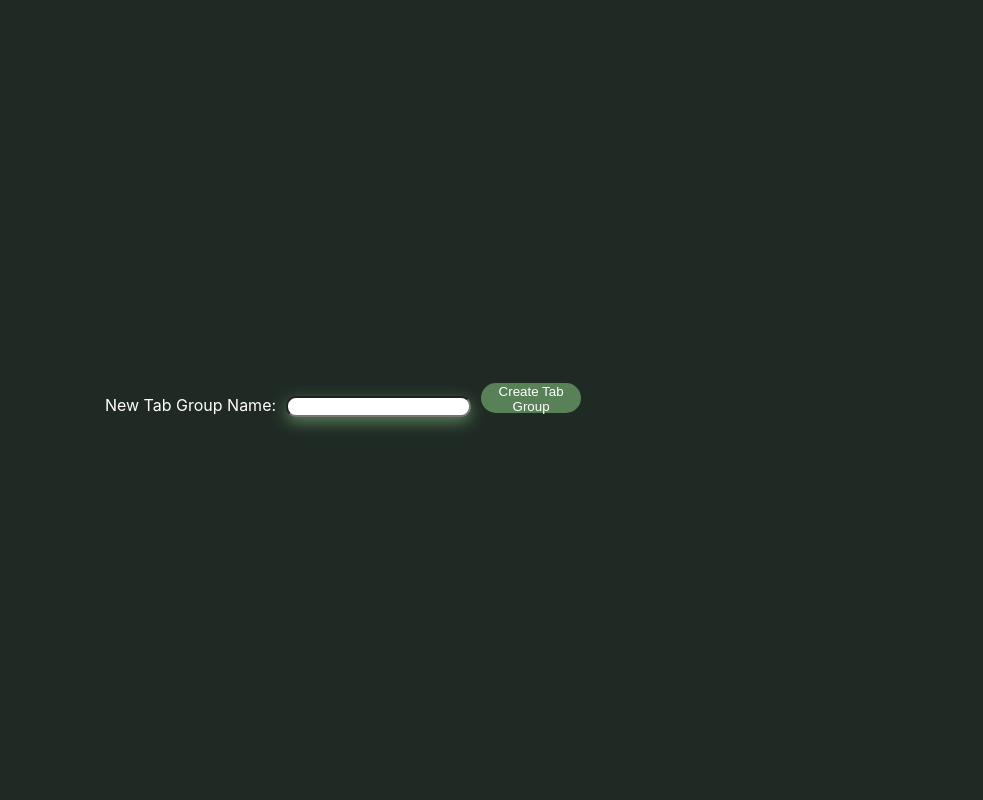
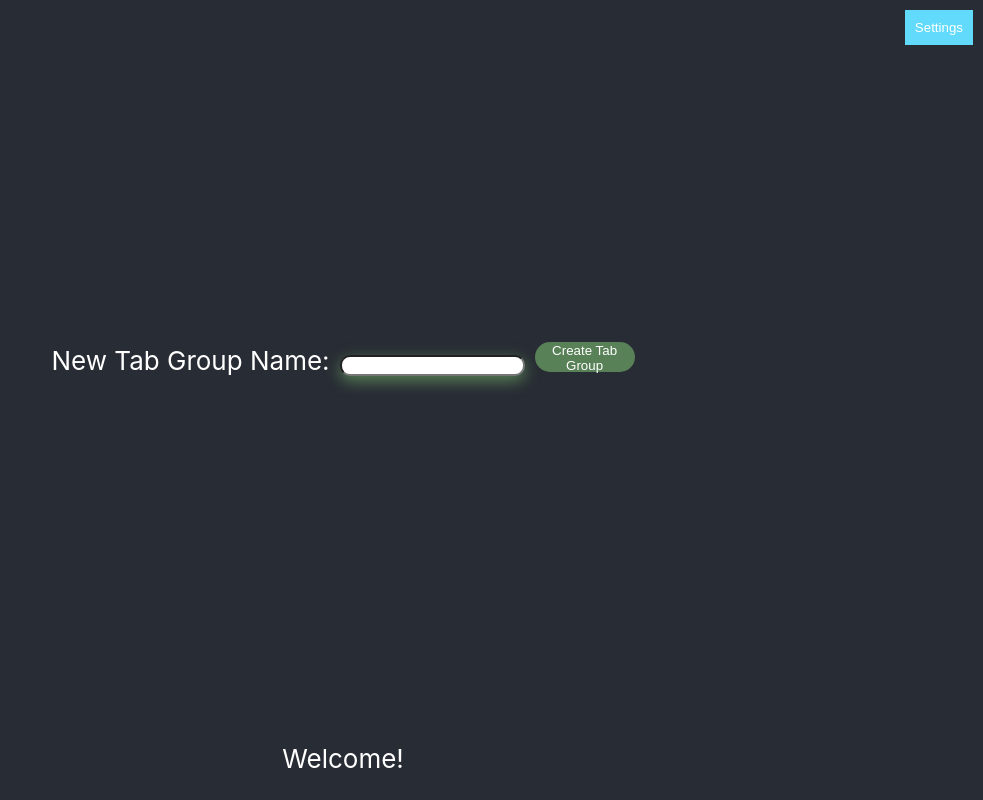
Before and after one commit to OmoT7/IEEE-POST, a React (Create React App) app: page / in a window 1280 px wide. Shown: the whole page, without its empty margins (297-1280 px from the left). Built offline with nearby package versions, Linux system fonts and the light colour scheme.

Commit message:
settings integration hopefully

```diff
--- a/src/App.js
+++ b/src/App.js
@@ -1,69 +1,99 @@
+// import React, { useState } from 'react';
+// import './app_home.css'; // Import your CSS file
+// import Dropdown from './Dropdown';
+// import Settings from './Settings';
+
+// function App() {
+
+//   // const [linkUrl, setLinkUrl] = useState('');
+//   // const [links, setLinks] = useState([]);
+
+//   // const handleSubmit =  (e) => {
+//   //   e.preventDefault();
+//   // }
+//   // const handleLinkInput = (event) => {
+//   //   setLinkUrl(event.target.value.trim());
+//   // };
+
+//   // const submitLink = () => {
+//   //   if (linkUrl !== '') {
+//   //     const newLinks = [...links];
+//   //     newLinks.push(linkUrl);
+//   //     setLinks(newLinks);
+//   //     setLinkUrl('');
+//   //   }
+//   // };
+
+
+
+//   return (
+
+//     <div>
+//       <Dropdown />
+//       <Settings />
+//     </div>
+
+//     // <div className="container">
+//     //   <div className="middle">
+//     //     <h1>Hi, _____</h1>
+
+
+//     //   </div>
+//     //   <section id="LinkPlacement">
+//     //     <form onSubmit = {handleSubmit} id="link-form">
+//     //       <label htmlFor="link-input">Enter a link:</label>
+//     //       <input
+//     //         type="url"
+//     //         id="link-input"
+//     //         name="link-input"
+//     //         placeholder="https://example.com"
+//     //         required
+//     //         value={linkUrl}
+//     //         onChange={handleLinkInput}
+//     //       />
+//     //       <button type="button" onClick={submitLink}>
+//     //         Submit
+//     //       </button>
+//     //     </form>
+//     //   </section>
+//     //   <div id="link-display">
+//     //     {links.map((link, index) => (
+//     //       <div key={index} className="link-container">
+//     //         <a href={link} className="link">
+//     //           {link}
+//     //         </a>
+//     //       </div>
+//     //     ))}
+//     //   </div>
+//     // </div>
+//   );
+// }
+
+// export default App;
+
 import React, { useState } from 'react';
 import './app_home.css'; // Import your CSS file
 import Dropdown from './Dropdown';
 
 function App() {
 
-  // const [linkUrl, setLinkUrl] = useState('');
-  // const [links, setLinks] = useState([]);
+  const [showBox, setShowBox] = useState(false);
+  const [userName, setUserName] = useState('');
+  const [backgroundColor, setBackgroundColor] = useState('#282c34')
 
-  // const handleSubmit =  (e) => {
-  //   e.preventDefault();
-  // }
-  // const handleLinkInput = (event) => {
-  //   setLinkUrl(event.target.value.trim());
-  // };
+  const handleButtonClick = () => {
+    setShowBox(true);
+  };
 
-  // const submitLink = () => {
-  //   if (linkUrl !== '') {
-  //     const newLinks = [...links];
-  //     newLinks.push(linkUrl);
-  //     setLinks(newLinks);
-  //     setLinkUrl('');
-  //   }
-  // };
-
-
+  const handleNameSubmit = (e) => {
+    e.preventDefault();
+    setShowBox(false);
+  };
 
   return (
-
     <div>
-    <Dropdown />
+      <Dropdown />
     </div>
-
-    // <div className="container">
-    //   <div className="middle">
-    //     <h1>Hi, _____</h1>
-
-
-    //   </div>
-    //   <section id="LinkPlacement">
-    //     <form onSubmit = {handleSubmit} id="link-form">
-    //       <label htmlFor="link-input">Enter a link:</label>
-    //       <input
-    //         type="url"
-    //         id="link-input"
-    //         name="link-input"
-    //         placeholder="https://example.com"
-    //         required
-    //         value={linkUrl}
-    //         onChange={handleLinkInput}
-    //       />
-    //       <button type="button" onClick={submitLink}>
-    //         Submit
-    //       </button>
-    //     </form>
-    //   </section>
-    //   <div id="link-display">
-    //     {links.map((link, index) => (
-    //       <div key={index} className="link-container">
-    //         <a href={link} className="link">
-    //           {link}
-    //         </a>
-    //       </div>
-    //     ))}
-    //   </div>
-    // </div>
   );
 }
 
--- a/src/Dropdown.js
+++ b/src/Dropdown.js
@@ -149,10 +149,26 @@ const Dropdown = () => {
     }
   };
 
+  // this is settings stuff
+  const [showBox, setShowBox] = useState(false);
+  const [userName, setUserName] = useState('');
+  const [backgroundColor, setBackgroundColor] = useState('#282c34')
+
+  const handleButtonClick = () => {
+    setShowBox(true);
+  };
+
+  const handleNameSubmit = (e) => {
+    e.preventDefault();
+    setShowBox(false);
+  };
+
+
   return (
-    <div style={{ display: 'flex', height: '100vh', overflowX: 'hidden' }}>
+    <div >
       {/* This is the Dropbox */}
                                 {/* This is the style for the drop box */}
+    <header className="settings-header" style={{ backgroundColor: backgroundColor }}>
       <div className = "DropBox" style={{ overflowY: 'auto', maxHeight: '100%', display: 'flex', flexDirection: 'column', alignItems: 'flex-start', WebkitOverflowScrolling: 'touch' }}>
         {tabGroups.map((tabGroup, index) => (
           <TabGroup
@@ -184,8 +200,71 @@ const Dropdown = () => {
           </button>
         </form>
       </div>
+      {(!showBox || userName) && (
+              <>
+                {!showBox && <p>Welcome{userName ? `, ${userName}` : '!'}</p>}
+                <button className="settings-button" onClick={handleButtonClick}>
+                  Settings
+                </button>
+              </>
+            )}
+            {showBox && (
+              <div className="settings-box">
+                <form onSubmit={handleNameSubmit}>
+                  <label>Enter your name:</label>
+                  <input
+                      type="text"
+                      value={userName}
+                      onChange={(e) => setUserName(e.target.value)}
+                  />
+                  <br />
+                  <label>Background color:</label>
+                  <input
+                    type="text"
+                    value={backgroundColor}
+                    onChange={(e) => setBackgroundColor(e.target.value)}
+                  />
+                  <br />
+                  <button type="submit">Submit</button>
+                </form>
+              </div>
+            )}
+      </header>
+
+      {/* <header className="settings-header" style={{ backgroundColor: backgroundColor }}>
+            {(!showBox || userName) && (
+              <>
+                {!showBox && <p>Welcome{userName ? `, ${userName}` : '!'}</p>}
+                <button className="settings-button" onClick={handleButtonClick}>
+                  Settings
+                </button>
+              </>
+            )}
+            {showBox && (
+              <div className="settings-box">
+                <form onSubmit={handleNameSubmit}>
+                  <label>Enter your name:</label>
+                  <input
+                      type="text"
+                      value={userName}
+                      onChange={(e) => setUserName(e.target.value)}
+                  />
+                  <br />
+                  <label>Background color:</label>
+                  <input
+                    type="text"
+                    value={backgroundColor}
+                    onChange={(e) => setBackgroundColor(e.target.value)}
+                  />
+                  <br />
+                  <button type="submit">Submit</button>
+                </form>
+              </div>
+            )}
+          </header> */}
     </div>
   );
 };
 
+
 export default Dropdown;
--- /dev/null
+++ b/src/Settings.js
@@ -0,0 +1,55 @@
+import React, { useState } from 'react';
+import "./app_home.css";
+
+const Settings = () => {
+    const [showBox, setShowBox] = useState(false);
+    const [userName, setUserName] = useState('');
+    const [backgroundColor, setBackgroundColor] = useState('#282c34')
+
+    const handleButtonClick = () => {
+      setShowBox(true);
+    };
+
+    const handleNameSubmit = (e) => {
+      e.preventDefault();
+      setShowBox(false);
+    };
+
+    return (
+        <div className="settings">
+          <header className="settings-header" style={{ backgroundColor: backgroundColor }}>
+            {(!showBox || userName) && (
+              <>
+                {!showBox && <p>Welcome{userName ? `, ${userName}` : '!'}</p>}
+                <button className="settings-button" onClick={handleButtonClick}>
+                  Settings
+                </button>
+              </>
+            )}
+            {showBox && (
+              <div className="settings-box">
+                <form onSubmit={handleNameSubmit}>
+                  <label>Enter your name:</label>
+                  <input
+                      type="text"
+                      value={userName}
+                      onChange={(e) => setUserName(e.target.value)}
+                  />
+                  <br />
+                  <label>Background color:</label>
+                  <input
+                    type="text"
+                    value={backgroundColor}
+                    onChange={(e) => setBackgroundColor(e.target.value)}
+                  />
+                  <br />
+                  <button type="submit">Submit</button>
+                </form>
+              </div>
+            )}
+          </header>
+        </div>
+      );
+}
+
+export default Settings;
--- a/src/app_home.css
+++ b/src/app_home.css
@@ -5,15 +5,16 @@
     color: white;
     text-align: center;
 }
-body
-{
+body {
 
     /*  #202A25; */
     background-color: #202A25;
 }
-#LinkPlacement{
+
+#LinkPlacement {
     color: white;
 }
+
 .link-container {
 
     width: 200px;
@@ -52,3 +53,45 @@ body
   ::-webkit-scrollbar-track {
     background: transparent; /* Set track color to transparent */
   }
+
+.settings {
+  text-align: center;
+}
+
+.settings-box {
+  background-color: rgba(40, 44, 52, 0.8); /* Adjust the color and opacity as needed */
+  position: fixed;
+  top: 50%;
+  left: 50%;
+  transform: translate(-50%, -50%);
+  padding: 20px;
+  border-radius: 8px;
+  text-align: center;
+  color: white;
+}
+
+.settings-header {
+  /*background-color: #282c34;*/
+  min-height: 100vh;
+  display: flex;
+  flex-direction: column;
+  align-items: center;
+  justify-content: center;
+  font-size: calc(10px + 2vmin);
+  color: white;
+}
+
+.settings-link {
+  color: #61dafb;
+}
+
+.settings-button {
+  position: absolute;
+  top: 10px; /* Adjust the top value as needed */
+  right: 10px; /* Adjust the right value as needed */
+  padding: 10px;
+  background-color: #61dafb;
+  color: white;
+  border: none;
+  cursor: pointer;
+}
```
